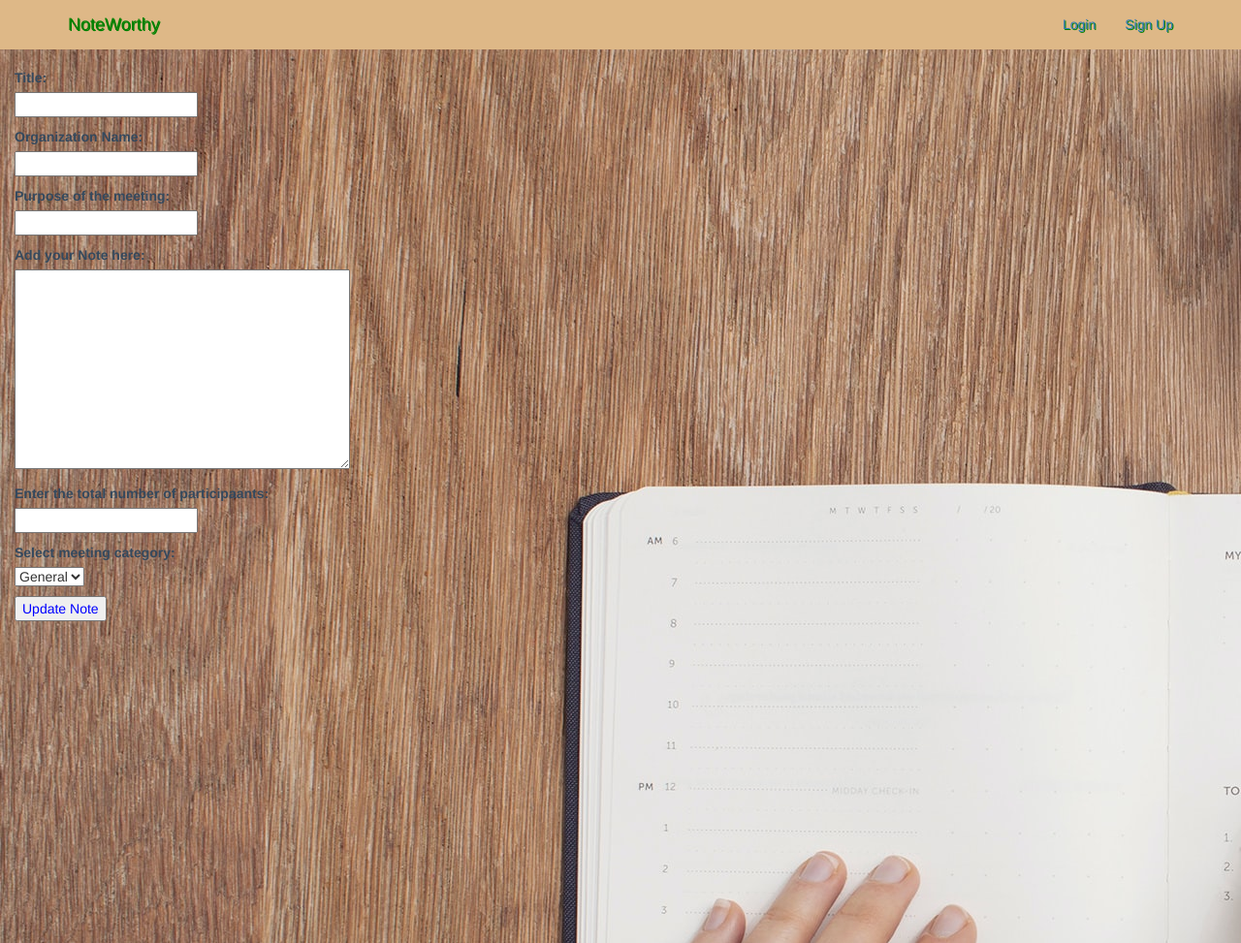
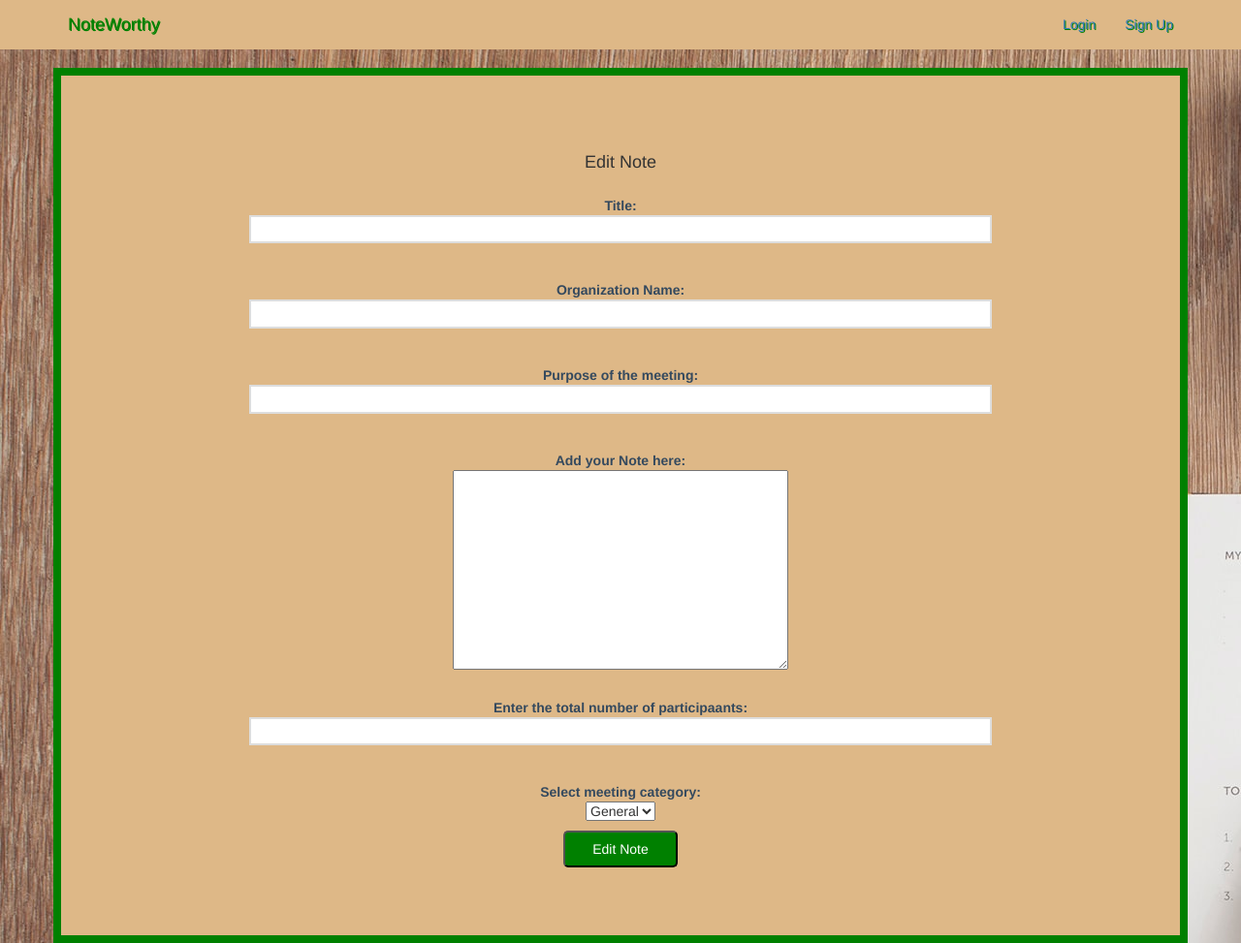
Before and after one commit to jonathankamau/note-taking-app, a Django app: template app/template/edit-note.html in a window 1280 px wide. Shown: the whole page at 97% size. Run offline with Django 3.2, Linux system fonts and the light colour scheme; the template is opened without the code that fills it: values that come from a table or form of the project are taken from there, others are empty; some libraries are stand-ins or nearby versions.

Commit message:
[Feature] update edit note template

```diff
--- a/app/template/edit-note.html
+++ b/app/template/edit-note.html
@@ -1,7 +1,11 @@
 {% extends 'base.html' %}
 {% block content%}
+<main class="container pure-border text-center">
+<div class="text-center">
+        <h1 class="h4 text-gray-900 mb-4">Edit Note</h1>
+    </div>
 <div class="col-md-12 forms">
-<form method="POST" action="{% url 'edit_note' note.id %}">
+<form method="POST" action="{% url 'edit_note' note.id %}" class="pure-form pure-form-aligned">
     {% csrf_token %}
     {% for field in form %}
     <p>
@@ -18,9 +22,11 @@
 {% if request.GET.next %}
     <input type="hidden" name="next" value="{{ request.GET.next }}" />
 {% endif %}
-<input type="submit" value="Update Note"style="color:blue">
+<div class="text-center">
+    <button type="submit" class="pure-button pure-button-primary">Edit Note</button>
+</div>
 </form>
 </div>
 
-
+</main>
 {% endblock %}
```
